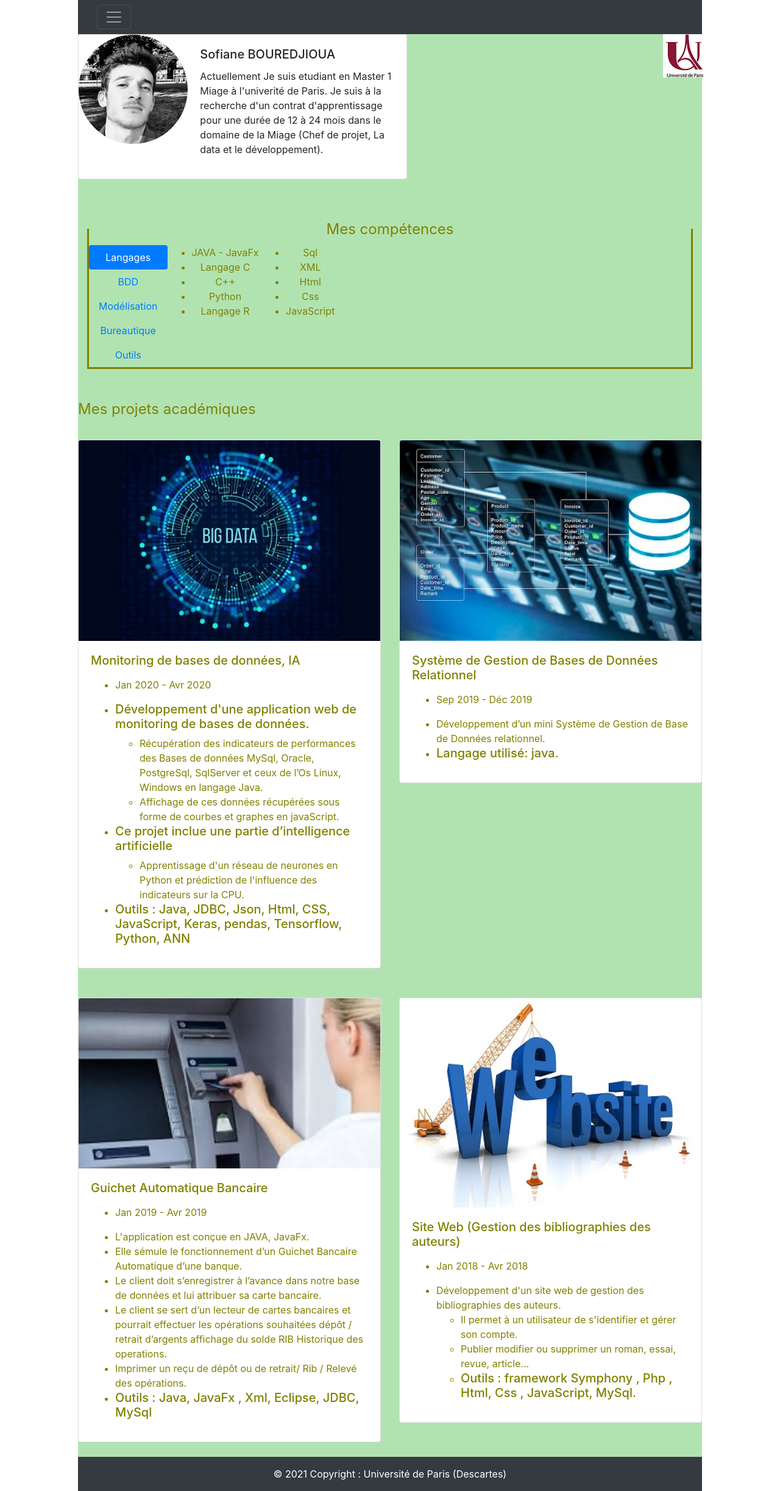
After one commit to BouredjiouaSofiane/MonDossier_Cv, a PHP site: page / in a window 1280 px wide. The commit adds this page. Shown: the whole page at 61% size. Run offline with PHP 8.4, Linux system fonts and the light colour scheme.

Commit message:
mon 1er deploiement.

```diff
--- a/accueil.php
+++ b/accueil.php
@@ -2,7 +2,7 @@
 <html lang="fr">
 <head>
 	<title>Accueil</title>
-
+	<link rel="stylesheet" type="text/css" href="">
 	<meta charset="utf-8">
 	<meta name="viewport" content="width=device-width, initial-scale=1, shrink-to-fit=no">
 	<link rel="stylesheet" type="text/css" href="cssFile.css">
@@ -89,7 +89,7 @@ function closeNav() {
 			    <a class="nav-link" id="v-pills-settings-tab" data-bs-toggle="pill" href="#v-pills-settings" role="tab" aria-controls="v-pills-settings" aria-selected="false" onclick="openPage('Home', this, 'red')">Bureautique</a>
 
 			    <a class="nav-link" id="v-pills-outils-tab" data-bs-toggle="pill" href="#v-pills-outils" role="tab" aria-controls="v-pills-outils" aria-selected="false" onclick="openPage('Home', this, 'red')">Outils</a>
-			  </div>
+			</div>
 			  <div class="tab-content" id="v-pills-tabContent">
 			    <div class="tab-pane fade show active" id="v-pills-home" role="tabpanel" aria-labelledby="v-pills-home-tab">
 
@@ -148,9 +148,9 @@ function closeNav() {
 
 
 			  </div>
+			</fieldset>
+		</div>
 
-		</div>
-		</fieldset>
 
 			<div>
 				<script>
--- /dev/null
+++ b/index.php
@@ -0,0 +1 @@
+<?php include_once("accueil.php") ?>
```
